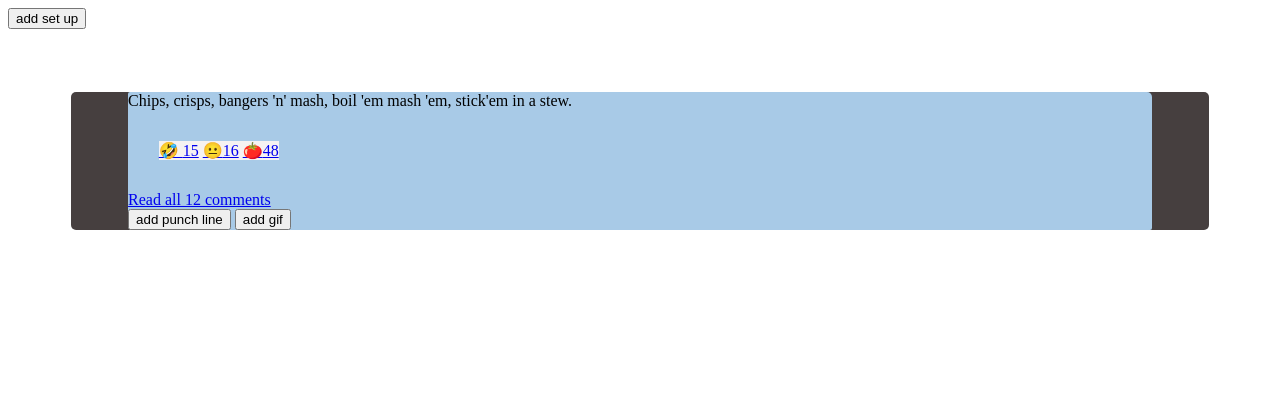
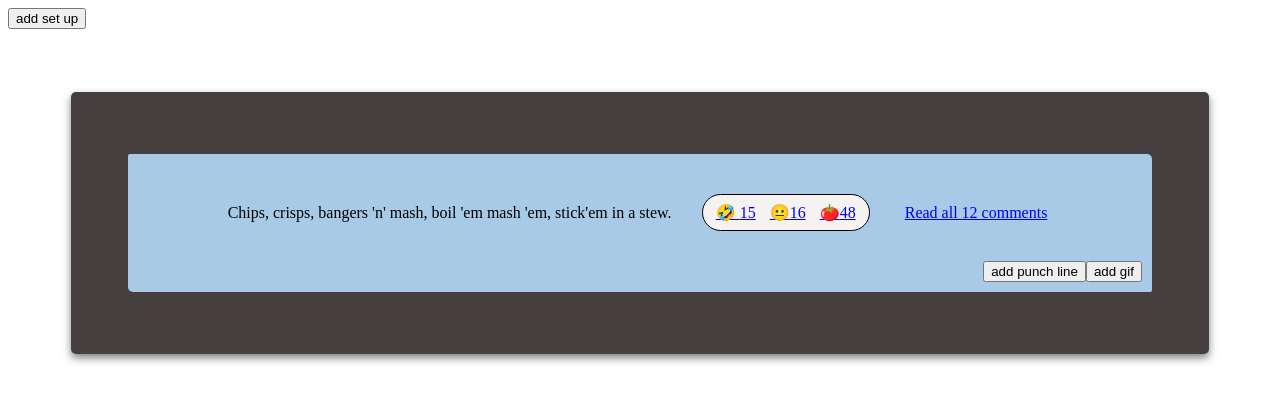
Before and after one commit to Gioele-M/group_project_client, a website with bundled scripts: page index.html in a window 1280 px wide. Built offline with nearby package versions, Linux system fonts and the light colour scheme.

Commit message:
added new class buttonContainer and moved gif and punchline button

```diff
--- a/index.css
+++ b/index.css
@@ -1,21 +1,73 @@
+html, body{
+	height: 100%;
+}
+
 .main-section {
 	margin: 5%;
 	background-color: rgb(70, 63, 63);
 	border-radius: 5px 5px;
+	box-shadow: 0 4px 8px 0 rgba(0,0,0,0.5);/*box-shadown*/
+	transition: 0.3s;  /*transition add*/
+	padding: 5px 0px; /*padding added */
+
 }
+
+.main-section:hover {
+	box-shadow: 0 8px 16px 0 rgba(0,0,0,0.8);
+  }
 
 .card {
 	background-color: rgb(168, 202, 231);
 	margin: 5%;
 	border-radius: 2px 5px;
+	padding:10px;
+
+}
+
+.card-body{
+	display: flex;
+	justify-content: center;
+	align-items: center;
+	height: 100%;
+	width: 100%;
+
+
+}
+
+#commentLink{   /*12 comments*/
+	 align-self: flex-start;
+
+}
+
+
+
+.card-text{
+	text-align: center;
+}
+
+
+.card-link { /*emojis*/
+	margin: 5px;
+
+}
+
+.buttonContainer{
+	display: flex;
+	width: 100%;
+	justify-content: flex-end;
+
 }
 
 .emoji-bar {
 	margin: 3%;
 	max-width: fit-content;
 	background-color: rgb(245, 242, 242);
+	border: 1px solid black;
+	border-radius: 20px;
+	padding: 0.5em;
 	/* margin: auto; */
 }
+
 
 .grid-container {
 	display: grid;
--- a/index.html
+++ b/index.html
@@ -68,14 +68,14 @@
 				</div>
 
                 <!-- BTN MODAL POPUP -->
+		<div class="buttonContainer">
             <button class="punchline-btn" id="punchlineBtn">
                 add punch line
             </button>
             <!-- BTN MODAL gif -->
             <button class="gif-btn" id="gifBtn">add gif</button>
+		</div>
 
-
-			</div>
 
 
 
```
